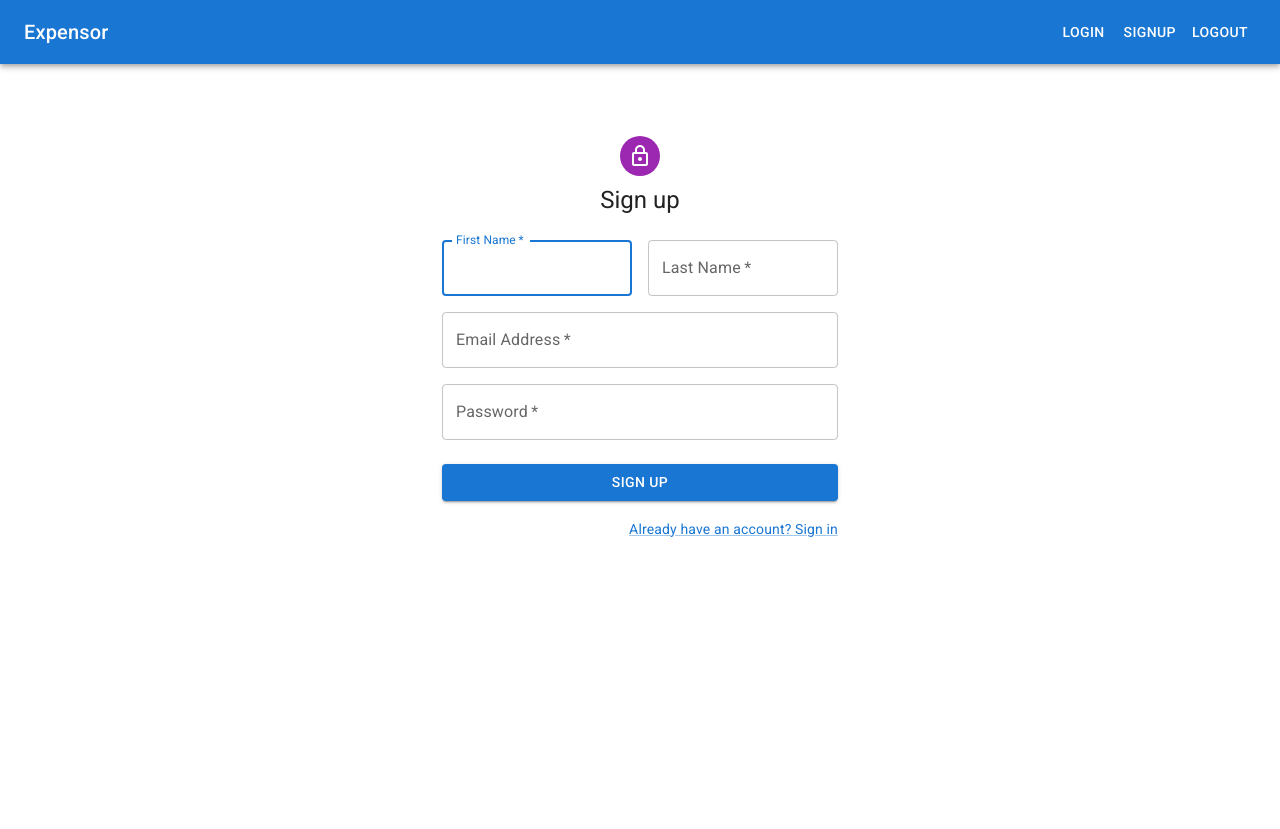
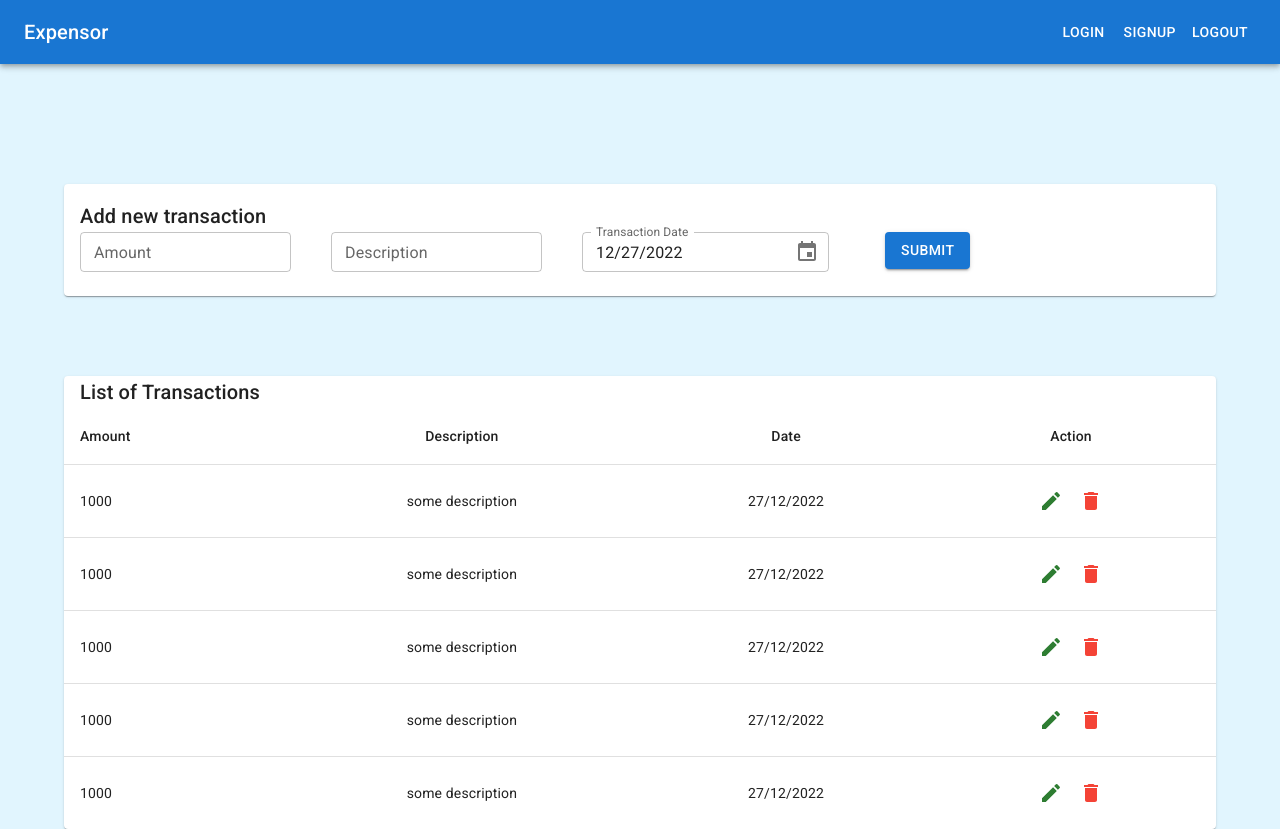
Before and after one commit to SukaranKant/Expensor, a React (Create React App) app in the folder client/: page / in a window 1280 px wide. Before the commit the page ends 800 px from the top, so only its background shows below. Built offline with nearby package versions, Linux system fonts and the light colour scheme.

Commit message:
routes updated

```diff
--- a/client/src/App.js
+++ b/client/src/App.js
@@ -1,4 +1,5 @@
 import './App.css';
+import {Routes, Route} from 'react-router-dom'
 import Navbar from './components/Navbar';
 import Home from './pages/Home';
 import Login from './pages/Login';
@@ -8,9 +9,11 @@ function App() {
   return (
     <>
       <Navbar/>
-      {/* <Home/> */}
-      {/* <Login/> */}
-      <Signup/>
+      <Routes>
+        <Route path='/' element={<Home/>} />
+        <Route path='/login' element={<Login/>} />
+        <Route path='/signup' element={<Signup/>} />
+      </Routes>
     </>
   );
 }
--- a/client/src/components/Navbar.js
+++ b/client/src/components/Navbar.js
@@ -4,6 +4,7 @@ import Box from '@mui/material/Box';
 import Toolbar from '@mui/material/Toolbar';
 import Typography from '@mui/material/Typography';
 import Button from '@mui/material/Button';
+import { Link } from 'react-router-dom';
 
 export default function Navbar() {
   return (
@@ -11,10 +12,10 @@ export default function Navbar() {
       <AppBar position="static">
         <Toolbar>
           <Typography variant="h6" component="div" sx={{ flexGrow: 1 }}>
-            Expensor
+          <Link to="/" style={{color: 'inherit', textDecoration: 'inherit'}}>Expensor</Link>
           </Typography>
-          <Button color="inherit">Login</Button>
-          <Button color="inherit">Signup</Button>
+          <Button color="inherit"><Link to="/login" style={{color: 'inherit', textDecoration: 'inherit'}}>Login</Link></Button>
+          <Button color="inherit"><Link to="/signup" style={{color: 'inherit', textDecoration: 'inherit'}}>Signup</Link></Button>
           <Button color="inherit">Logout</Button>
         </Toolbar>
       </AppBar>
--- a/client/src/index.js
+++ b/client/src/index.js
@@ -3,12 +3,13 @@ import ReactDOM from 'react-dom/client';
 import './index.css';
 import App from './App';
 import reportWebVitals from './reportWebVitals';
+import { BrowserRouter } from 'react-router-dom';
 
 const root = ReactDOM.createRoot(document.getElementById('root'));
 root.render(
-  <React.StrictMode>
+  <BrowserRouter>
     <App />
-  </React.StrictMode>
+  </BrowserRouter>
 );
 
 // If you want to start measuring performance in your app, pass a function
```
